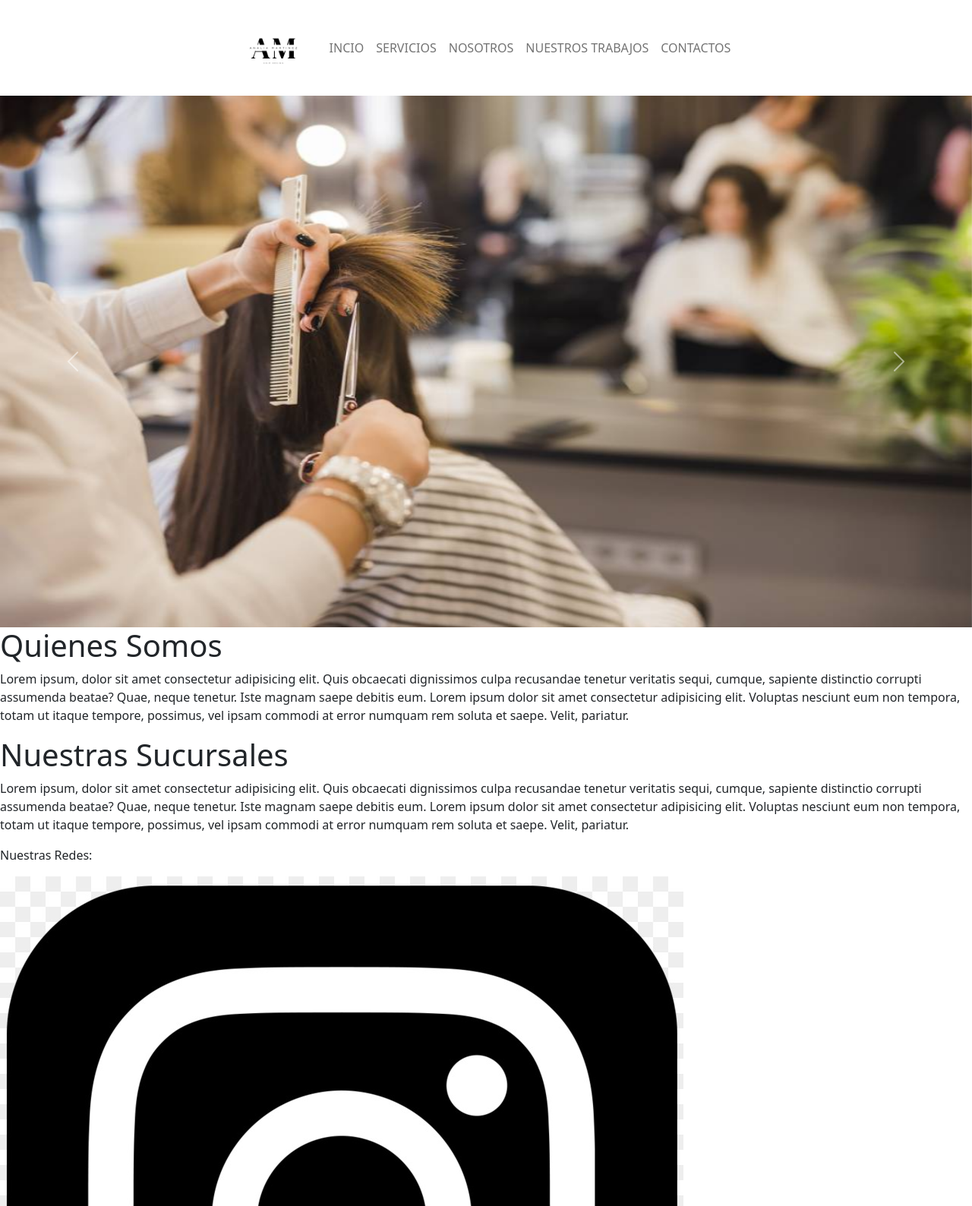
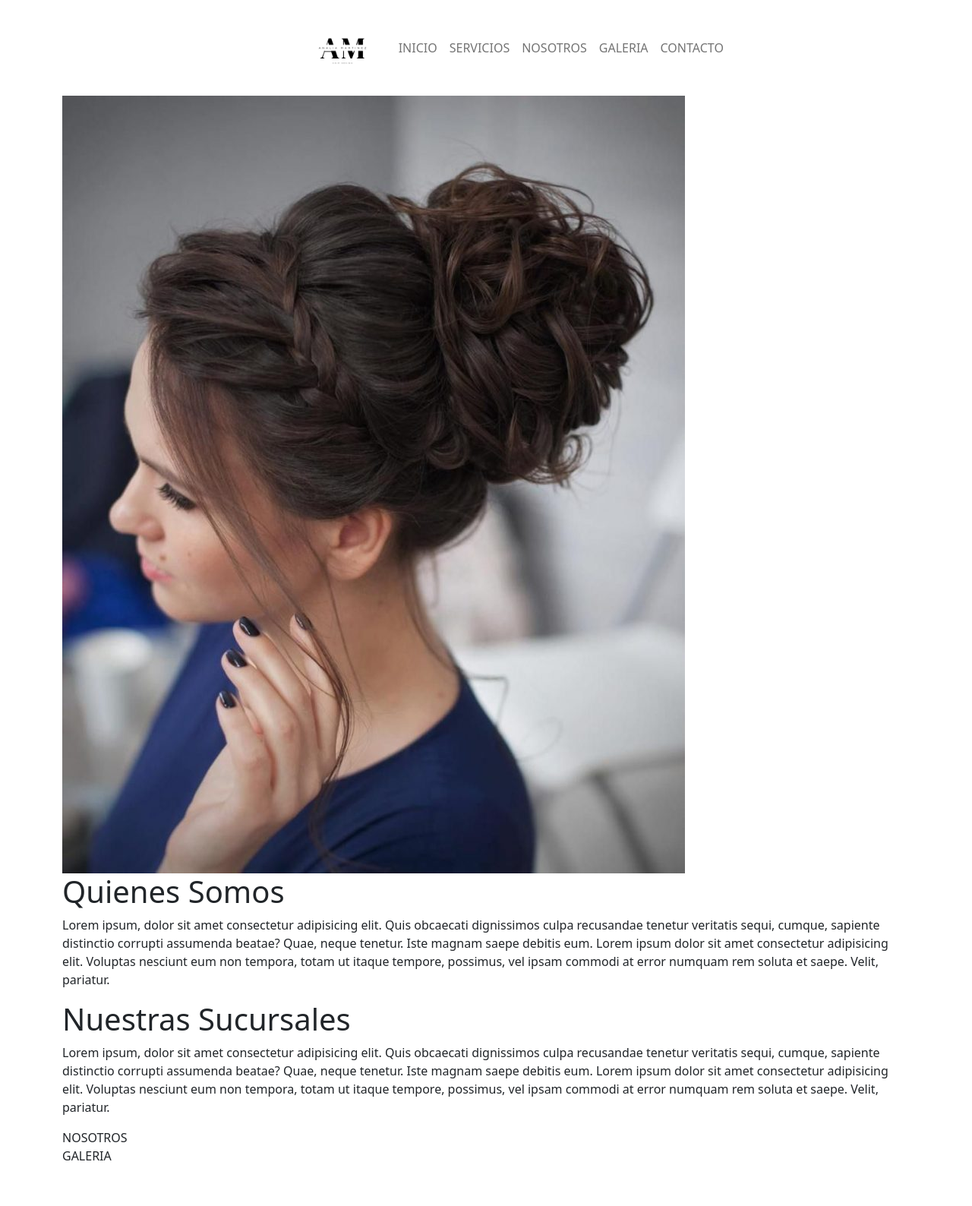
Before and after one commit to Agustin5/webPeluqueriaMartinez, a plain HTML site: page index.html in a window 1280 px wide. Shown: the top 1588 px of the page at 76% size. After the commit the page ends 1534 px from the top, so only its background shows below. Drawn offline with nearby package versions, Linux system fonts and the light colour scheme.

Commit message:
agrego boots nuevamente desde cero y una img

```diff
--- a/css/styles.css
+++ b/css/styles.css
@@ -323,14 +323,11 @@ section.serviciosCuatro{
 
 } */
 
-
-.cabecera{
-    display: flex;
-    align-items: center;
-    justify-content: center;
+.logo{
+    width: 100px;
+    height: auto;
 }
-.carousel{
-    display: flex;
-    width: 100%;
-    height: 700px;
+.carrusel{
+    max-width: 100%;
+    height: auto;
 }
--- a/index.html
+++ b/index.html
@@ -9,58 +9,97 @@
     <link rel="preconnect" href="https://fonts.googleapis.com">
     <link rel="preconnect" href="https://fonts.gstatic.com" crossorigin>
     <link href="https://fonts.googleapis.com/css2?family=Manrope&display=swap" rel="stylesheet">
-    <title>AM Hair Desing</title>
     <!-- CSS only -->
     <link href="https://cdn.jsdelivr.net/npm/bootstrap@5.2.1/dist/css/bootstrap.min.css" rel="stylesheet" integrity="sha384-iYQeCzEYFbKjA/T2uDLTpkwGzCiq6soy8tYaI1GyVh/UjpbCx/TYkiZhlZB6+fzT" crossorigin="anonymous">
+    <title>AM Hair Desing</title>
 </head>
-<body class="grid">
-    <header class="cabecera">
+<body>
+    <div class="container">
+        <div class="row">
+          <div class="col-md-12 col-lg-8">
             <nav class="navbar navbar-expand-lg">
-            <div class="container">
-              <a class="navbar-brand" href="./index.html">
-                <img id="logoWeb" src="./imagenes/Logo.png" alt="Logo de la web" width="100" height="100" ></a>
-              <div class="collapse navbar-collapse" id="navbarSupportedContent">
-                <ul class="navbar-nav me-auto mb-2 mb-lg-0">
+                <div class="container-fluid col-md-12 col-lg-2">
+                  <a class="navbar-brand" href="index.html">
+                    <img src="./imagenes/Logo.png" alt="logo de la web" class="logo">
+                  </a>
+                  <button class="navbar-toggler" type="button" data-bs-toggle="collapse" data-bs-target="#navbarNav" aria-controls="navbarNav" aria-expanded="false" aria-label="Toggle navigation">
+                    <span class="navbar-toggler-icon"></span>
+                  </button>
+                  <div class="collapse navbar-collapse" id="navbarNav">
+                    <ul class="navbar-nav">
                       <li class="nav-item">
-                    <a class="nav-link" href="./index.html">INCIO</a>
+                        <a class="nav-link" href="index.html">INICIO</a>
                       </li>
                       <li class="nav-item">
-                    <a class="nav-link" href="./servicios.html">SERVICIOS</a>
+                        <a class="nav-link" href="servicios.html">SERVICIOS</a>
                       </li>
                       <li class="nav-item">
-                    <a class="nav-link"href="./nosostros.html">NOSOTROS</a>
+                        <a class="nav-link" href="nosotros.html">NOSOTROS</a>
                       </li>
                       <li class="nav-item">
-                    <a class="nav-link" href="./nuestrotrabajos.html">NUESTROS TRABAJOS</a>
+                        <a class="nav-link" href="nuestrotrabajos.html">GALERIA</a>
                       </li>
                       <li class="nav-item">
-                    <a class="nav-link" href="./contacto.html">CONTACTOS</a>
+                        <a class="nav-link" href="contacto.html">CONTACTO</a>
                       </li>
                     </ul>
                   </div>
+                </div>
               </nav>
-    </header>
-    <div id="carouselExampleSlidesOnly" class="carousel slide carousel-fade" data-bs-ride="carousel">
-        <div class="carousel-inner">
-          <div class="carousel-item active" data-bs-interval="10000">
-            <img src="./imagenes/cortedepelo.jpg" class="carousel" alt="imagen de una persona cortando el peloa otra" >
-          </div>
-          <div class="carousel-item">
-            <img src="./imagenes/cortedepelo.jpg" class="carousel" alt="imagen de una persona cortando el peloa otra">
-          </div>
-          <div class="carousel-item">
-            <img src="./imagenes/cortedepelo.jpg" class="carousel" alt="imagen de una persona cortando el peloa otra">
           </div>
         </div>
-        <button class="carousel-control-prev" type="button" data-bs-target="#carouselExampleControls" data-bs-slide="prev">
-            <span class="carousel-control-prev-icon" aria-hidden="true"></span>
-            <span class="visually-hidden">Previous</span>
-          </button>
-          <button class="carousel-control-next" type="button" data-bs-target="#carouselExampleControls" data-bs-slide="next">
-            <span class="carousel-control-next-icon" aria-hidden="true"></span>
-            <span class="visually-hidden">Next</span>
-          </button>
+        <div class="row">
+            <div class="img-fluid">
+                <img src="./imagenes/galeria/peinadoRecogido.jpg" alt="" class="carrusel img-">
             </div>
+        </div>
+        <div class="row">
+            <div class="col-lg-12">
+                <h1>Quienes Somos</h1>
+                <p>
+                    Lorem ipsum, dolor sit amet consectetur adipisicing elit. Quis obcaecati dignissimos culpa recusandae
+                    tenetur veritatis sequi, cumque, sapiente distinctio corrupti assumenda beatae? Quae, neque tenetur.
+                    Iste magnam saepe debitis eum. Lorem ipsum dolor sit amet consectetur adipisicing elit. Voluptas
+                    nesciunt eum non tempora, totam ut itaque tempore, possimus, vel ipsam commodi at error numquam rem
+                    soluta et saepe. Velit, pariatur.
+                </p>
+                <h1>Nuestras Sucursales</h1>
+                <p>
+                    Lorem ipsum, dolor sit amet consectetur adipisicing elit. Quis obcaecati dignissimos culpa recusandae
+                    tenetur veritatis sequi, cumque, sapiente distinctio corrupti assumenda beatae? Quae, neque tenetur.
+                    Iste magnam saepe debitis eum. Lorem ipsum dolor sit amet consectetur adipisicing elit. Voluptas
+                    nesciunt eum non tempora, totam ut itaque tempore, possimus, vel ipsam commodi at error numquam rem
+                    soluta et saepe. Velit, pariatur.
+                </p>
+
+            </div>
+        </div>
+
+          <div class="col">
+            NOSOTROS
+          </div>
+          <div class="col">
+            GALERIA
+          </div>
+
+    </div>
+</body>
+
+
+<!-- <body class="grid">
+    <header>
+        <img id="logoWeb" src="./imagenes/Logo.png" alt="Logo de la web">
+            <ul class="menu" id="movimiento">
+                <li><a href="./index.html">INICIO</a></li>
+                <li><a href="./servicios.html">SERVICIOS</a></li>
+                <li><a href="./nosotros.html">NOSOTROS</a></li>
+                <li><a href="./nuestrotrabajos.html">NUESTROS TRABAJOS</a></li>
+                <li><a href="./contacto.html">CONTACTO</a></li>
+            </ul>
+    </header>
+    <article class="carrusel">
+        <img src="./imagenes/cortedepelo.jpg" alt="imagen de una persona cortando el peloa otra">
+    </article>
     <section class="servicios">
         <h1>Quienes Somos</h1>
         <p>
@@ -90,6 +129,6 @@
             <img id="facebook" src="./imagenes/logoFacebook.png" alt="logo de facebook">
         </a>
         <p>Derechos Reservados & Copy: 2022</p>
-    </footer>
+    </footer> -->
 </body>
 </html>
```
Also changed, not shown: imagenes/secadodepelo.jpg (added). Lines whose indentation alone changed are shown as unchanged.
